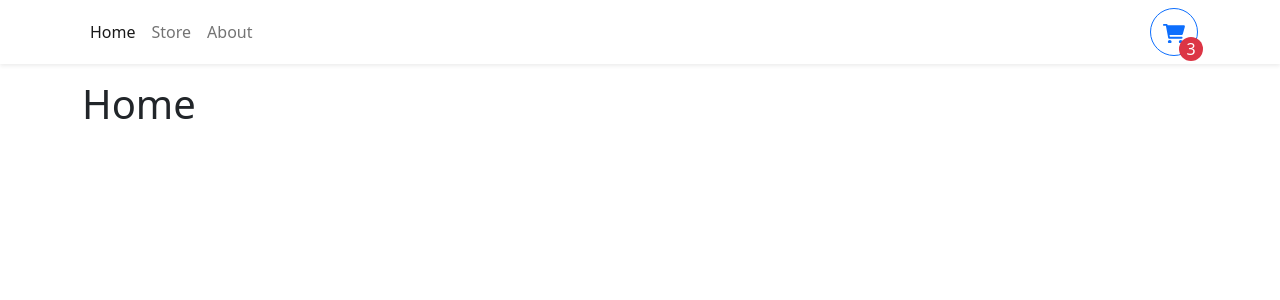
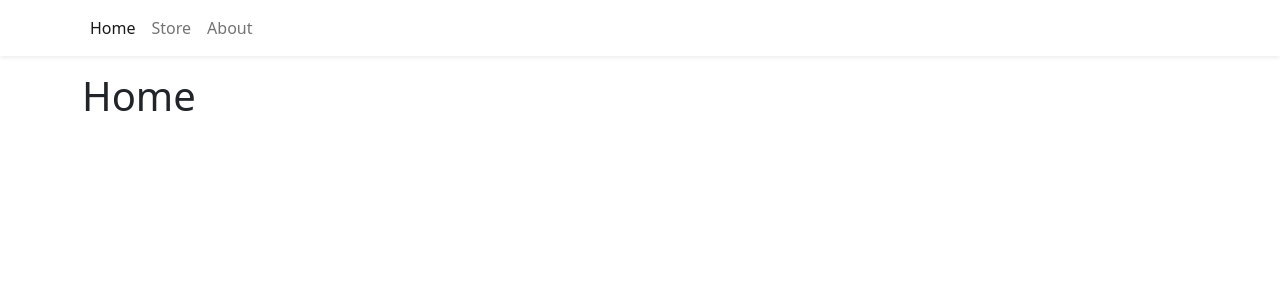
Before and after one commit to AndreiLhu/Shopping, a React (Vite) app: page / in a window 1280 px wide. Shown: the top 300 px of the page. Built offline with nearby package versions, Linux system fonts and the light colour scheme.

Commit message:
Working on adding items to the cart

```diff
--- a/src/components/Navbar.tsx
+++ b/src/components/Navbar.tsx
@@ -1,6 +1,8 @@
 import { Button, Container, Nav, Navbar as NavbarBs } from 'react-bootstrap';
 import { NavLink } from 'react-router-dom';
+import { useShoppingCart } from '../context/ShoppingCartContext';
 export function Navbar() {
+  const { openCart, cartQuantity } = useShoppingCart();
   return (
     <NavbarBs sticky="top" className="bg-white shadow-sm mb-3">
       <Container>
@@ -15,7 +17,9 @@
             About
           </Nav.Link>
         </Nav>
+        {cartQuantity > 0 && (
           <Button
+            onClick={openCart}
             style={{ width: '3rem', height: '3rem', position: 'relative' }}
             variant="outline-primary"
             className="rounded-circle"
@@ -27,6 +31,7 @@
             >
               <path d="M96 0C107.5 0 117.4 8.19 119.6 19.51L121.1 32H541.8C562.1 32 578.3 52.25 572.6 72.66L518.6 264.7C514.7 278.5 502.1 288 487.8 288H170.7L179.9 336H488C501.3 336 512 346.7 512 360C512 373.3 501.3 384 488 384H159.1C148.5 384 138.6 375.8 136.4 364.5L76.14 48H24C10.75 48 0 37.25 0 24C0 10.75 10.75 0 24 0H96zM128 464C128 437.5 149.5 416 176 416C202.5 416 224 437.5 224 464C224 490.5 202.5 512 176 512C149.5 512 128 490.5 128 464zM512 464C512 490.5 490.5 512 464 512C437.5 512 416 490.5 416 464C416 437.5 437.5 416 464 416C490.5 416 512 437.5 512 464z" />
             </svg>
+
             <div
               className="rounded-circle bg-danger d-flex justify-content-center align-items-center"
               style={{
@@ -39,9 +44,10 @@
                 transform: 'translate(25%, 25%)',
               }}
             >
-            3
+              {cartQuantity}
             </div>
           </Button>
+        )}
       </Container>
     </NavbarBs>
   );
--- a/src/components/StoreItem.tsx
+++ b/src/components/StoreItem.tsx
@@ -1,5 +1,6 @@
 import { Button, Card } from 'react-bootstrap';
 import { formatCurrency } from '../utilities/formatCurrency';
+import { useShoppingCart } from '../context/ShoppingCartContext';
 
 type StoreItemProps = {
   id: number;
@@ -10,7 +11,13 @@
 };
 
 export function StoreItem({ id, name, gender, price, imgUrl }: StoreItemProps) {
-  const quantity = 0;
+  const {
+    getItemQuantity,
+    increaseCartQuantity,
+    decreaseCartQuantity,
+    removeFromCart,
+  } = useShoppingCart();
+  const quantity = getItemQuantity(id);
   return (
     <Card className="h-100">
       <Card.Img
@@ -27,7 +34,9 @@
         </Card.Title>
         <div className="mt-auto">
           {quantity === 0 ? (
-            <Button className="w-100">+ Add to Cart</Button>
+            <Button className="w-100" onClick={() => increaseCartQuantity(id)}>
+              + Add to Cart
+            </Button>
           ) : (
             <div
               className="d-flex align-items-center flex-column"
@@ -37,13 +46,17 @@
                 className="d-flex align-items-center justify-content-center"
                 style={{ gap: '.5rem' }}
               >
-                <Button>-</Button>
+                <Button onClick={() => decreaseCartQuantity(id)}>-</Button>
                 <div>
                   <span className="fs-3">{quantity}</span> in cart
                 </div>
-                <Button>+</Button>
+                <Button onClick={() => increaseCartQuantity(id)}>+</Button>
               </div>
-              <Button variant="danger" size="sm">
+              <Button
+                variant="danger"
+                size="sm"
+                onClick={() => removeFromCart(id)}
+              >
                 Remove
               </Button>
             </div>
--- a/src/context/ShoppingCartContext.tsx
+++ b/src/context/ShoppingCartContext.tsx
@@ -5,6 +5,10 @@
 };
 
 type ShoppingCartContext = {
+  openCart: () => void;
+  closeCart: () => void;
+  cartQuantity: number;
+  cartItems: CartItem[];
   getItemQuantity: (id: number) => number;
   increaseCartQuantity: (id: number) => void;
   decreaseCartQuantity: (id: number) => void;
@@ -23,6 +27,7 @@
 }
 
 export function ShoppingCartProvider({ children }: ShoppingCartProviderProps) {
+  const [isOpen, setIsOpen] = useState(false);
   const [cartItems, setCartItems] = useState<CartItem[]>([]);
 
   function getItemQuantity(id: number) {
@@ -65,6 +70,14 @@
     });
   }
 
+  const cartQuantity = cartItems.reduce(
+    (quantity, item) => item.quantity + quantity,
+    0
+  );
+
+  const openCart = () => setIsOpen(true);
+  const closeCart = () => setIsOpen(false);
+
   return (
     <ShoppingCartContext.Provider
       value={{
@@ -72,6 +85,10 @@
         increaseCartQuantity,
         decreaseCartQuantity,
         removeFromCart,
+        cartItems,
+        cartQuantity,
+        openCart,
+        closeCart,
       }}
     >
       {children}
```
Lines whose indentation alone changed are shown as unchanged.
